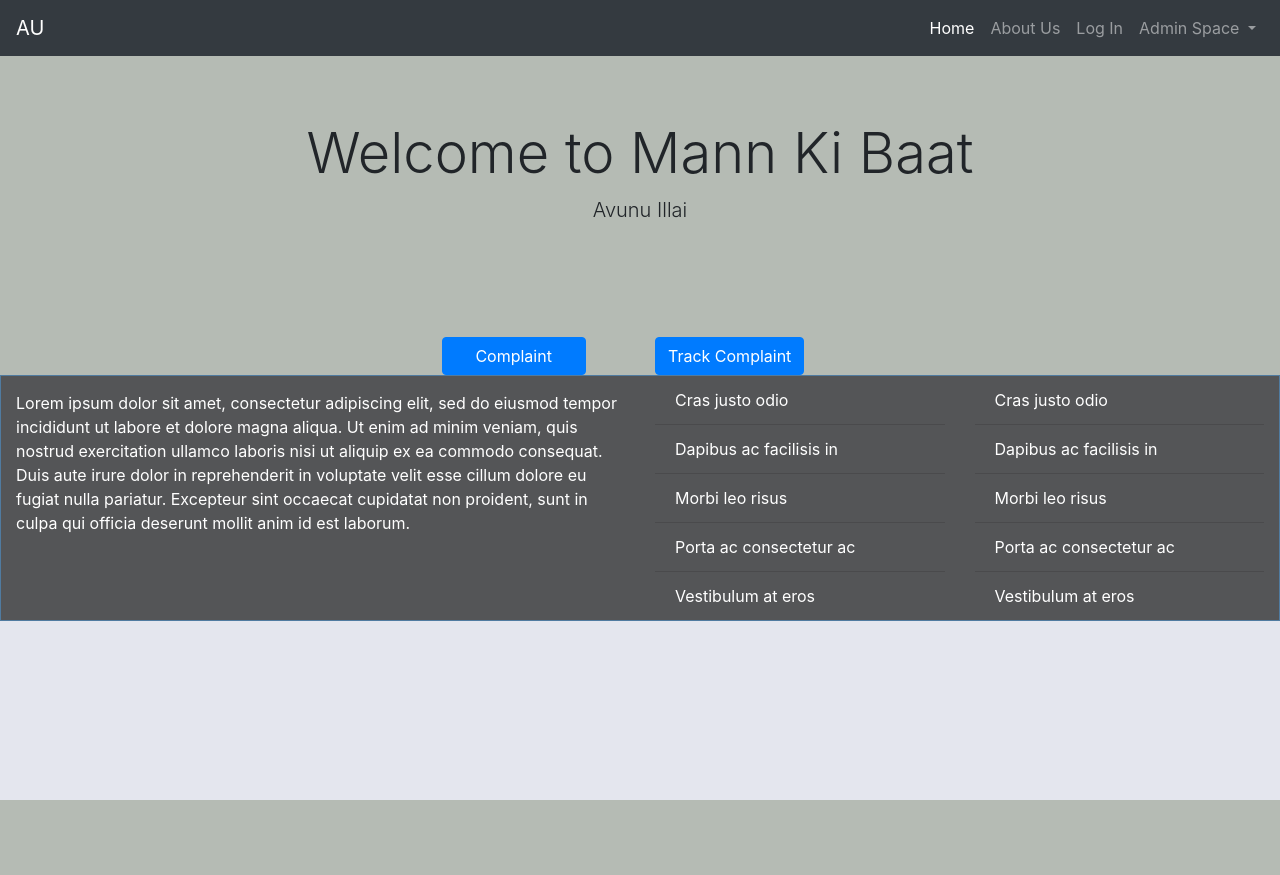
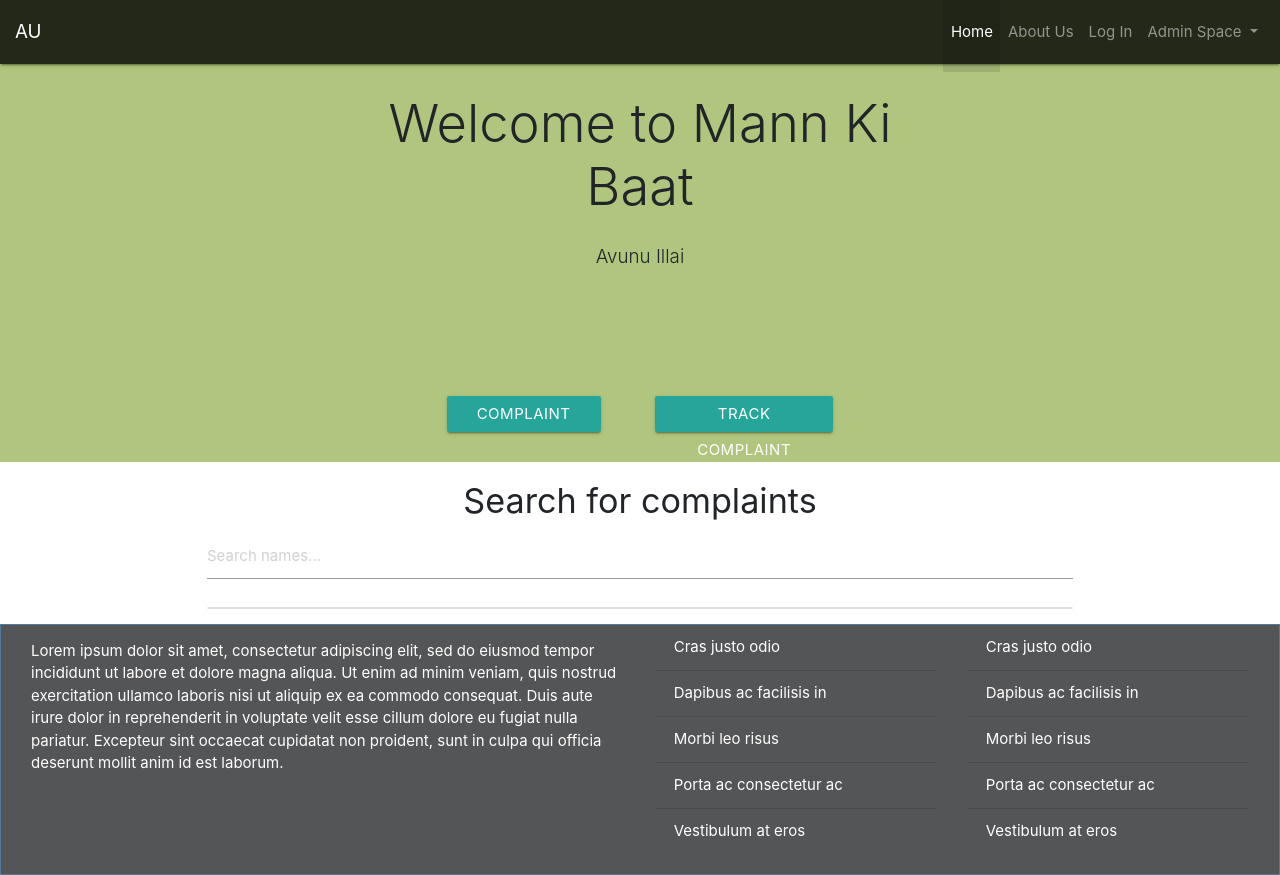
Before and after one commit to prateekpm123/sih-project1, a PHP site: page / in a window 1280 px wide. Before the commit the page ends 800 px from the top, so only its background shows below. Run offline with PHP 8.4, Linux system fonts and the light colour scheme; some libraries are stand-ins or nearby versions.

Commit message:
Adding Search bar to the home page

```diff
--- a/index.html
+++ b/index.html
@@ -5,19 +5,19 @@
   <!-- Required meta tags -->
   <meta charset="utf-8">
   <meta name="viewport" content="width=device-width, initial-scale=1, shrink-to-fit=no">
-
+  <meta http-equiv="X-UA-Compatible" content="ie=edge">
   <!-- Bootstrap CSS -->
   <link rel="stylesheet" href="bootstrap-4.4.1-dist/css/bootstrap-grid.min.css">
   <link rel="stylesheet" href="bootstrap-4.4.1-dist/css/bootstrap.min.css">
   <link rel="stylesheet" href="style.css">
+  <link rel="stylesheet" href="search bar.css">
+  <link rel="stylesheet" href="https://cdnjs.cloudflare.com/ajax/libs/materialize/0.99.0/css/materialize.css">
 
   <title>Mann Ki Baat</title>
 </head>
 
 <body class="home-body">
   <div class="fixed-top">
-
-  </div>
     <nav class="navbar navbar-expand-lg navbar-dark bg-dark">
       <a class="navbar-brand" href="#">AU</a>
       <button class="navbar-toggler" type="button" data-toggle="collapse" data-target="#navbarNavDropdown"
@@ -37,8 +37,8 @@
             <a class="nav-link" href="#">Log In</a>
           </li>
           <li class="nav-item dropdown">
-          <a class="nav-link dropdown-toggle" href="#" id="navbarDropdownMenuLink" role="button" data-toggle="dropdown"
-            aria-haspopup="true" aria-expanded="false">
+            <a class="nav-link dropdown-toggle" href="#" id="navbarDropdownMenuLink" role="button"
+              data-toggle="dropdown" aria-haspopup="true" aria-expanded="false">
               Admin Space
             </a>
             <div class="dropdown-menu" aria-labelledby="navbarDropdownMenuLink">
@@ -50,6 +50,8 @@
         </ul>
       </div>
     </nav>
+  </div>
+
   <div></div>
   <div class="container-fluid">
     <div class="row">
@@ -65,7 +67,7 @@
       <div class="col"></div>
     </div>
     <div class="row">
-      <div class="col-lg-4 col-md-4 col-sm">
+      <div class="col-lg-4 col-md-4 col-sm ">
 
       </div>
       <div class="col-lg-2 col-md-2 col-sm-5">
@@ -80,6 +82,57 @@
 
     </div>
 
+  </div>
+
+  <div class="container">
+    <h4 class="center-align">
+      Search for complaints
+    </h4>
+    <input type="text" id="filterInput" placeholder="Search names...">
+    <ul id="names" class="collection with-header">
+      <li class="collection-header">
+        <h5>A</h5>
+      </li>
+      <li class="collection-item">
+        <a href="#">Abe</a>
+      </li>
+      <li class="collection-item">
+        <a href="#">Adam</a>
+      </li>
+      <li class="collection-item">
+        <a href="#">Alan</a>
+      </li>
+      <li class="collection-item">
+        <a href="#">Anna</a>
+      </li>
+      <li class="collection-header">
+        <h5>B</h5>
+      </li>
+      <li class="collection-item">
+        <a href="#">Beth</a>
+      </li>
+      <li class="collection-item">
+        <a href="#">Bill</a>
+      </li>
+      <li class="collection-item">
+        <a href="#">Bob</a>
+      </li>
+      <li class="collection-item">
+        <a href="#">Brad</a>
+      </li>
+      <li class="collection-header">
+        <h5>C</h5>
+      </li>
+      <li class="collection-item">
+        <a href="#">Carrie</a>
+      </li>
+      <li class="collection-item">
+        <a href="#">Cathy</a>
+      </li>
+      <li class="collection-item">
+        <a href="#">Courtney</a>
+      </li>
+    </ul>
   </div>
 
   <footer class="footed">
@@ -124,6 +177,8 @@
   </script>
   <script src="bootstrap-4.4.1-dist/js/bootstrap.min.js">
   </script>
+  <script src="search bar.js">
+  </script>
 </body>
 
 </html>
--- a/search bar.css
+++ b/search bar.css
@@ -14,3 +14,11 @@
 div.card {
     /* display: none!important; */
 }
+
+li.collection-item {
+    display: none;
+}
+
+.collection-header {
+    display: none;
+}
--- a/search bar.js
+++ b/search bar.js
@@ -19,8 +19,12 @@
         let a = li[i].getElementsByTagName('a')[0];
         // If matched
         if (a.innerHTML.toUpperCase().indexOf(filterValue) > -1) {
-            li[i].style.display = '';
+            li[i].style.display = 'block';
         } else {
+            li[i].style.display = 'none';
+        }
+
+        if (filterValue == ""){
             li[i].style.display = 'none';
         }
     }
--- a/style.css
+++ b/style.css
@@ -1,10 +1,15 @@
-body.home-body {
-  background-color: rgb(228, 230, 238);
+/* body {
+  background-image: url(assests/image1.jpg);
+} */
+
+nav.navbar , nav.navbar-dark{
+  background: rgba(112, 90, 109, 0.767);
 }
 
-nav.navbar , nav.navbar-dark{
-  background: transparent;
+.bg-dark {
+  background: rgba(0, 0, 0, 0.8)!important;
 }
+
 /* ######## The big text in the middle of the page ######## */
 .jumbotron {
   text-align: center;
@@ -15,8 +20,11 @@
 }
 
 .container-fluid {
-  background: rgb(181, 187, 180);
+  /* background-image: url(assests/image1.jpg); */
+  background-color: rgb(176, 197, 125);
   width: 100%;
+  height: 100%;
+  background-repeat: cover;
 }
 
 /* ########### GRIEVENCE AND TRACK GREVIENCE Buttons ############ */
@@ -27,6 +35,7 @@
 
 button.complaint-btn {
   min-width: 144px;
+  margin-bottom: 30px;
 }
 
 .btn-col-2 {
```
Lines whose indentation alone changed are shown as unchanged.
